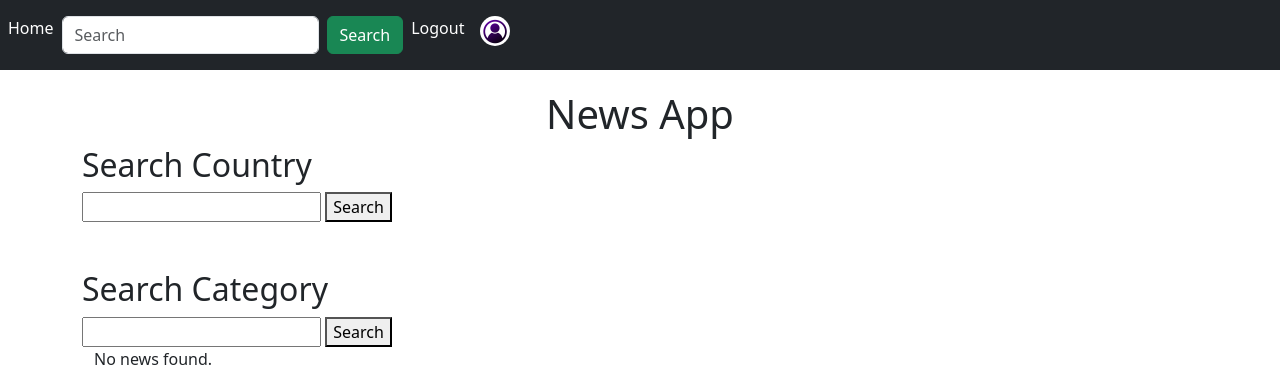
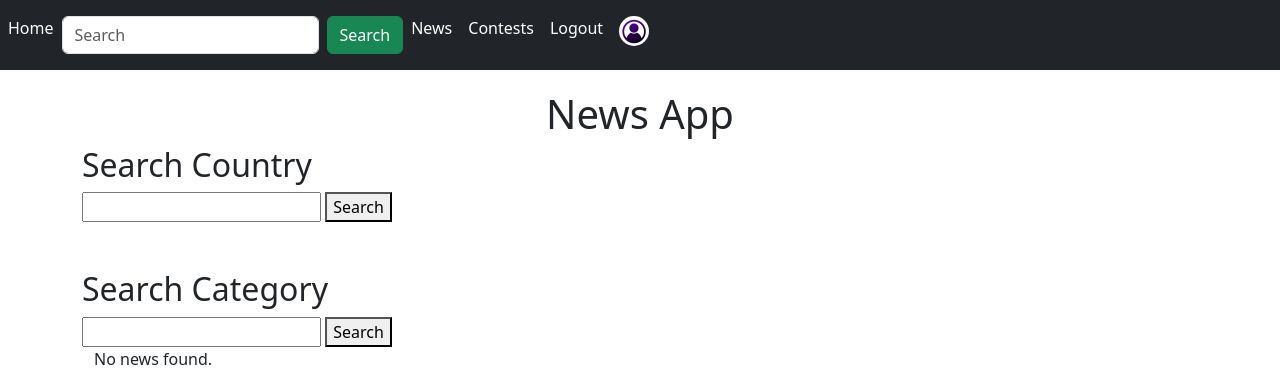
Before and after one commit to Jahnavi1807/social_media, a Django app: page /news/ in a window 1280 px wide. Shown: the top 389 px of the page. Run offline with Django 4.2, Linux system fonts and the light colour scheme; data that the repository does not hold is empty; some libraries are stand-ins or nearby versions.

Commit message:
Added coding_contests

```diff
--- /dev/null
+++ b/coding_contests_api/urls.py
@@ -0,0 +1,9 @@
+from django.urls import path
+from coding_contests_api import views
+
+app_name='coding_contests_api'
+
+urlpatterns = [
+    path('', views.contests, name='contests'),
+
+]
--- a/news_api/urls.py
+++ b/news_api/urls.py
@@ -1,6 +1,9 @@
 from django.urls import path
 from news_api import views
 
+app_name='news_api'
+
 urlpatterns = [
     path('', views.news, name='news'),
+
 ]
--- a/social_media/settings.py
+++ b/social_media/settings.py
@@ -52,6 +52,8 @@ INSTALLED_APPS = [
     'bootstrap4',
     'fontawesome_5',
     'news_api.apps.NewsApiConfig',
+    'coding_contests_api.apps.CodingContestsApiConfig',
+
 
 ]
 
--- a/social_media/urls.py
+++ b/social_media/urls.py
@@ -46,6 +46,7 @@ urlpatterns = [
     path('', views.home, name='home'),
     path('mentoring/', include('mentoring.urls')),
     path('news/', include('news_api.urls')),
+    path('contests/', include('coding_contests_api.urls')),
 
 ]
 
--- a/templates/navbar.html
+++ b/templates/navbar.html
@@ -41,9 +41,18 @@
   </form>
 </nav>
 
+        <li class="nav-item active ">
+          <a class="nav-link" href="{% url 'news_api:news' %}">News</a>
+        </li>
+        <li class="nav-item active ">
+          <a class="nav-link" href="{% url 'coding_contests_api:contests' %}">Contests</a>
+        </li>
         <li class="nav-item active">
           <a class ="nav-link" href="{% url 'App_login:logout' %} ">Logout</a>
+
         </li>
+
+
 
   <li class="nav-item active">
     {% if user.user_profile.profile_pic %}
--- a/templates/news_api/news_home.html
+++ b/templates/news_api/news_home.html
@@ -57,12 +57,12 @@
       <div class="col-md-8">
         Category
         <ul class="list-group">
-          <li class="list-group-item"><a class="btn btn-primary" href="{% url 'news' %}?category=Health">Health</a></li>
-          <li class="list-group-item"><a class= "btn btn-primary" href="{% url 'news' %}?category=Science">Science</a></li>
-          <li class="list-group-item"><a class= "btn btn-primary" href="{% url 'news' %}?category=technology">Technology</a></li>
-          <li class="list-group-item"><a class= "btn btn-primary" href="{% url 'news' %}?category=Entertainement">Entertainement</a></li>
-          <li class="list-group-item"><a class= "btn btn-primary" href="{% url 'news' %}?category=Sports">Sports</a></li>
-          <li class="list-group-item"><a class= "btn btn-primary" href="{% url 'news' %}?category=Business">Business</a></li>
+          <li class="list-group-item"><a class="btn btn-primary" href="{% url 'news_api:news' %}?category=Health">Health</a></li>
+          <li class="list-group-item"><a class= "btn btn-primary" href="{% url 'news_api:news' %}?category=Science">Science</a></li>
+          <li class="list-group-item"><a class= "btn btn-primary" href="{% url 'news_api:news' %}?category=technology">Technology</a></li>
+          <li class="list-group-item"><a class= "btn btn-primary" href="{% url 'news_api:news' %}?category=Entertainement">Entertainement</a></li>
+          <li class="list-group-item"><a class= "btn btn-primary" href="{% url 'news_api:news' %}?category=Sports">Sports</a></li>
+          <li class="list-group-item"><a class= "btn btn-primary" href="{% url 'news_api:news' %}?category=Business">Business</a></li>
 
         </ul>
       </div>
```
Also changed, not shown: coding_contests_api/views.py (+56 -1 lines), mentoring/views.py (+64 -1 lines), templates/coding_contests_api/contests.html (added, +17 -0 lines).
